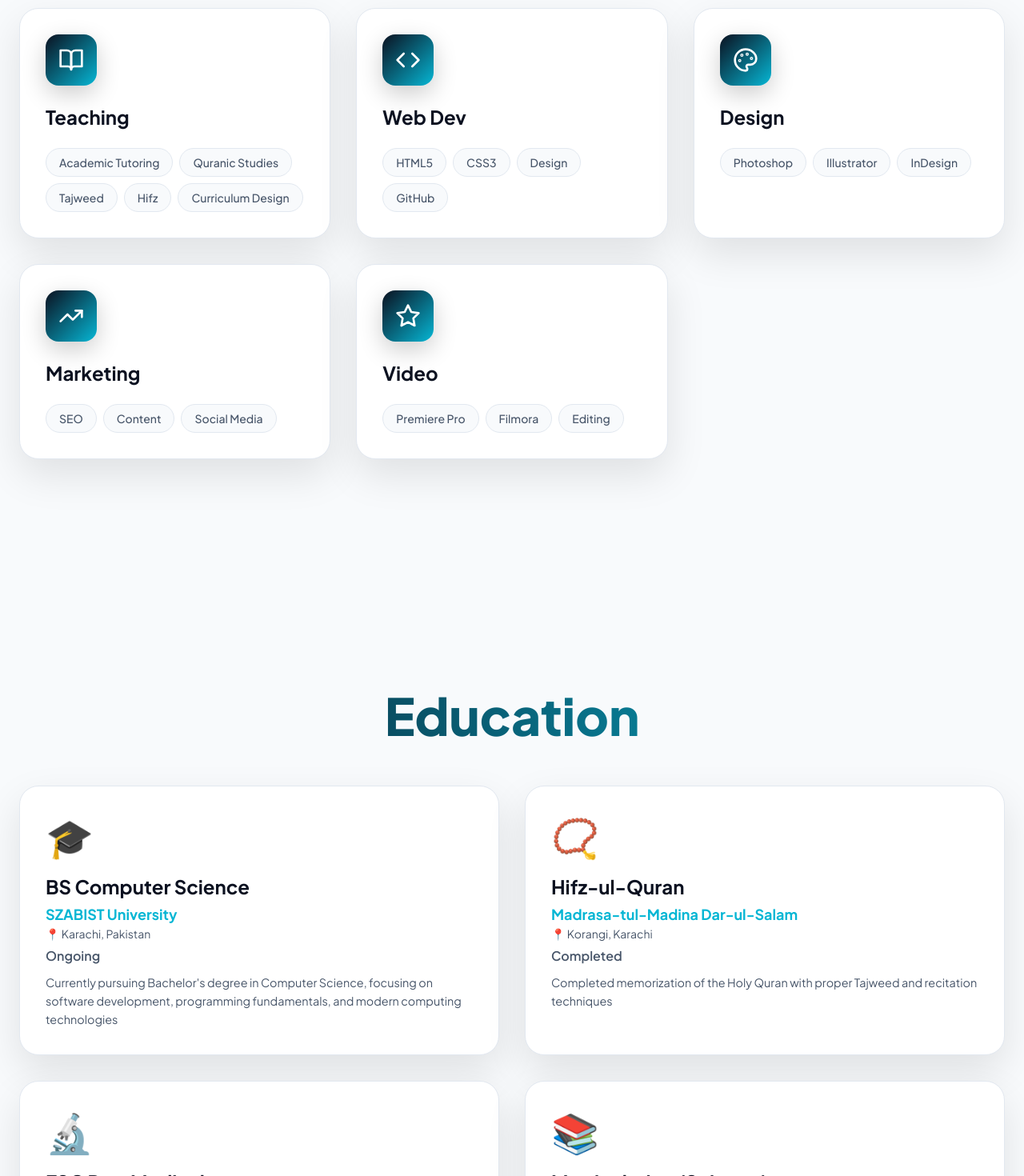
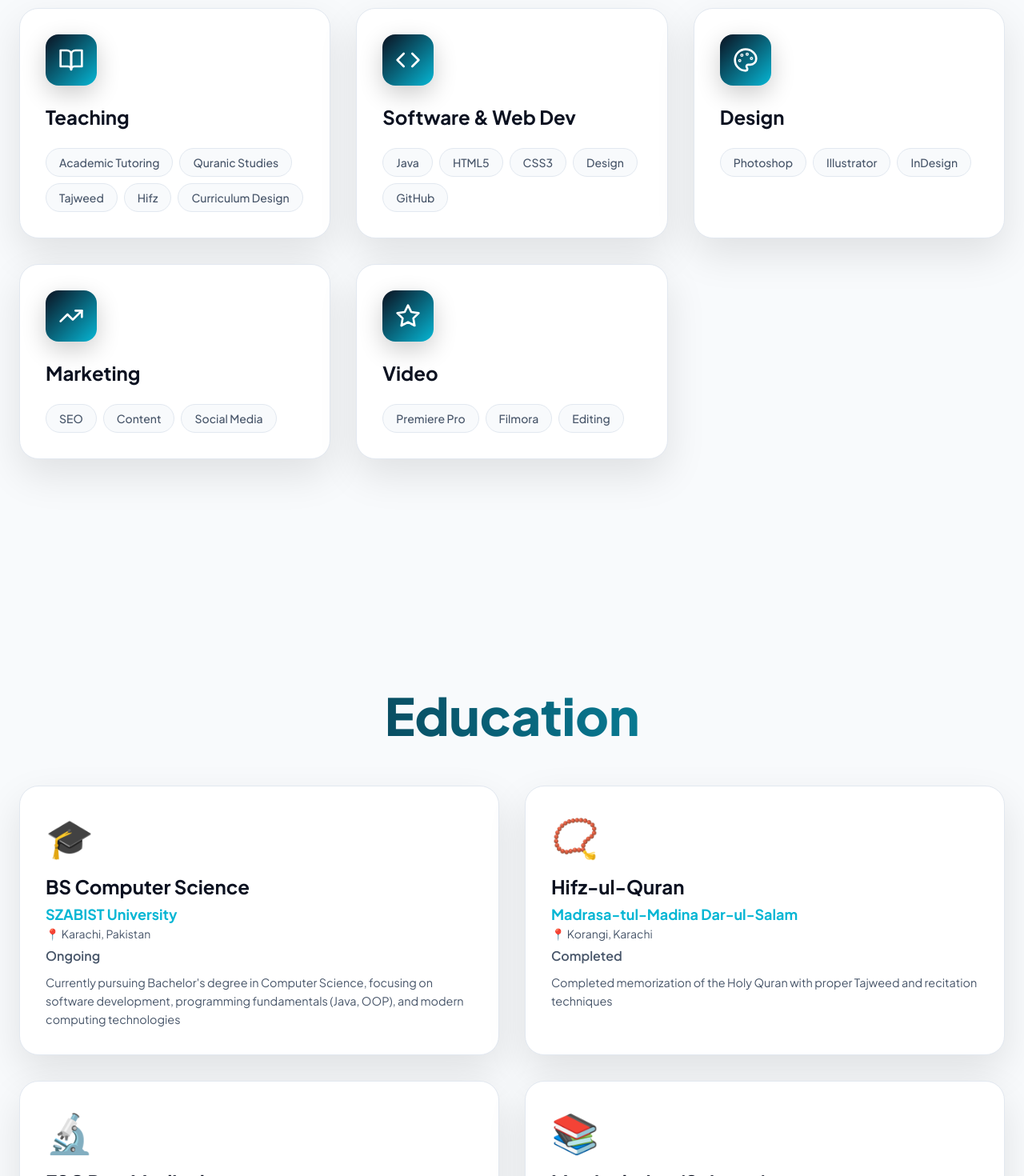
Before and after one commit to Raheelshah045/Portfolio, a React (Create React App) app: page / in a window 1280 px wide. Shown: the part 6700-8170 px from the top of the page at 80% size. Built offline with nearby package versions, Linux system fonts and the light colour scheme; the HTML template or start-up script is replaced by a standard one.

Commit message:
feat: add Java language to skills and education

```diff
--- a/src/data/info.js
+++ b/src/data/info.js
@@ -140,7 +140,7 @@ export const PROJ = [
 
 export const SKILLS = [
   { cat: "Teaching", icon: "BookOpen", items: ["Academic Tutoring", "Quranic Studies", "Tajweed", "Hifz", "Curriculum Design"] },
-  { cat: "Web Dev", icon: "Code", items: ["HTML5", "CSS3", "Design", "GitHub"] },
+  { cat: "Software & Web Dev", icon: "Code", items: ["Java", "HTML5", "CSS3", "Design", "GitHub"] },
   { cat: "Design", icon: "Palette", items: ["Photoshop", "Illustrator", "InDesign"] },
   { cat: "Marketing", icon: "TrendingUp", items: ["SEO", "Content", "Social Media"] },
   { cat: "Video", icon: "Star", items: ["Premiere Pro", "Filmora", "Editing"] }
@@ -153,7 +153,7 @@ export const EDU = [
     location: "Karachi, Pakistan",
     yr: "Ongoing",
     icon: "🎓",
-    desc: "Currently pursuing Bachelor's degree in Computer Science, focusing on software development, programming fundamentals, and modern computing technologies"
+    desc: "Currently pursuing Bachelor's degree in Computer Science, focusing on software development, programming fundamentals (Java, OOP), and modern computing technologies"
   },
   {
     deg: "Hifz-ul-Quran",
```
